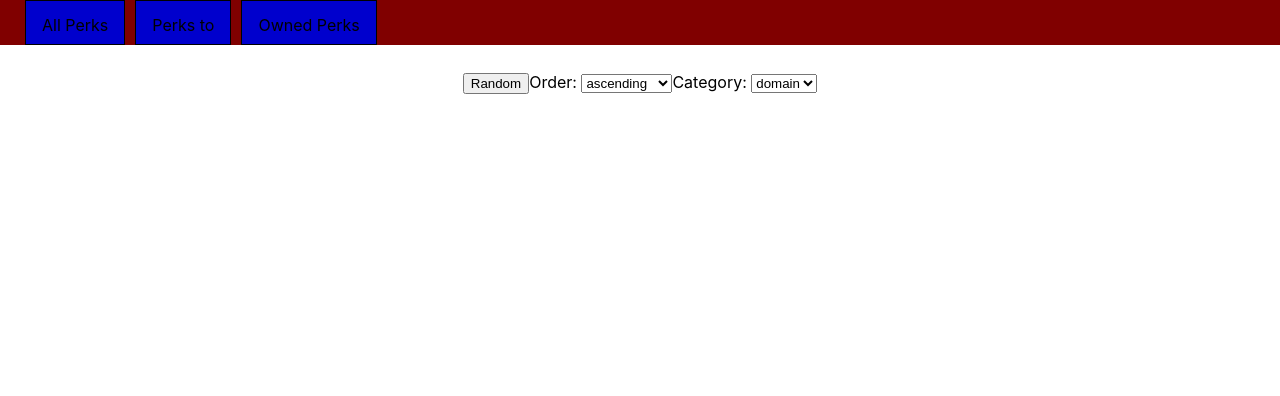
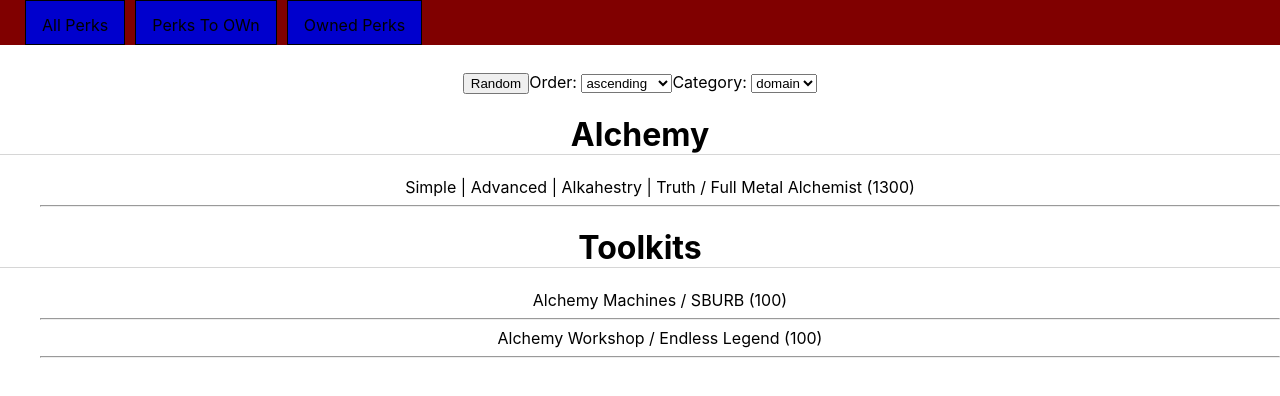
Before and after one commit to Zerak95/Celestial-Forge, a React (Create React App) app: page / in a window 1280 px wide. Shown: the top 396 px of the page. Built offline with nearby package versions, Linux system fonts and the light colour scheme.

Commit message:
feature functinal

```diff
--- a/src/App.js
+++ b/src/App.js
@@ -10,13 +10,13 @@ import AllPerks from './containers/AllPerks/AllPerks';
 
 class App extends Component {
   state = {
-      perkListToDisplay: 1
+    perkListToDisplay: 1
   }
 
   listOfPerksToDisplayHandler = listNumber => {
-      if (listNumber !== this.state.perkListToDisplay) {
-          this.setState({perkListToDisplay:listNumber});
-      }
+    if (listNumber !== this.state.perkListToDisplay) {
+        this.setState({perkListToDisplay:listNumber});
+    }
   }
   render () {
     return (
@@ -24,7 +24,7 @@ class App extends Component {
         <div>
 
         </div>
-        <Layout>
+        <Layout listToDisplay={this.listOfPerksToDisplayHandler} >
           <AllPerks perkList={this.state.perkListToDisplay} />
           {/* <Perk
             name='Tinkerer'
--- a/src/components/Layout/Layout.js
+++ b/src/components/Layout/Layout.js
@@ -7,7 +7,7 @@ import classes from './Layout.css';
 const layout = (props) => {
     return (
         <Aux>
-            <NavBar/>
+            <NavBar listToDisplay={props.listToDisplay} />
             <main className='Content'>
                 {props.children}
             </main>
--- a/src/components/Perk/Category/Category.js
+++ b/src/components/Perk/Category/Category.js
@@ -4,6 +4,9 @@ import CatagoryItem from './CategoryItem.js/CategoryItem';
 //TODO: move into PerkList folder
 
 const category = (props) => {
+
+    // console.log('const category = (props)');
+    // console.log(props);
 
     let allPerks = null;
     let categoryItems = {};
@@ -36,6 +39,9 @@ const category = (props) => {
             // categoryItems = tempCategoryItems;
         });
 
+        // console.log('@@@@@@@@@@################');
+        // console.log('props');
+        // console.log(props);
         props.data.forEach(perk => {
             categoryItems[perk[catagoryName]].perks.push(perk);
         });
--- a/src/components/Perk/Header/Header.js
+++ b/src/components/Perk/Header/Header.js
@@ -1,6 +1,6 @@
 import React from 'react';
 
-
+//TODO: move to UI folder
 const header = (props) => {
 
     const style = {
--- a/src/components/UI/Modal/Modal.js
+++ b/src/components/UI/Modal/Modal.js
@@ -10,6 +10,7 @@ class Modal extends Component {
         return nextProps.show !== this.props.show;
     }
 
+    //TODO: remove componentWillUpdate()
     componentWillUpdate() {
         console.log('[Modal] WillUpdate');
     }
--- a/src/components/UI/Navigation/NavBar/NavBar.js
+++ b/src/components/UI/Navigation/NavBar/NavBar.js
@@ -4,7 +4,7 @@ import classes from './NavBar.css';
 
 const navBar = (props) => (
     <nav className='NavBar'>
-        <NavigationItems/>
+        <NavigationItems listToDisplay={props.listToDisplay} />
     </nav>
 );
 
--- a/src/components/UI/Navigation/NavigationItems/NavigationItem/NavigationItem.js
+++ b/src/components/UI/Navigation/NavigationItems/NavigationItem/NavigationItem.js
@@ -2,7 +2,7 @@ import React from 'react';
 import classes from './NavigationItem.css';
 
 const navigationItem = (props) => (
-    <li className='NavigationItem'>
+    <li className='NavigationItem' onClick={() => {props.listToDisplay(props.listnumber)}}>
         <a>
             {props.children}
         </a>
--- a/src/components/UI/Navigation/NavigationItems/NavigationItems.js
+++ b/src/components/UI/Navigation/NavigationItems/NavigationItems.js
@@ -2,12 +2,12 @@ import React from 'react';
 import NavigationItem from './NavigationItem/NavigationItem';
 import classes from './NavigationItems.css';
 
-
+//TODO: might need to change where listToDisplay function is triggered
 const navigationItems = (props) => (
     <ul className='NavigationItems'>
-        <NavigationItem>All Perks</NavigationItem>
-        <NavigationItem>Perks to</NavigationItem>
-        <NavigationItem>Owned Perks</NavigationItem>
+        <NavigationItem listToDisplay={props.listToDisplay} listnumber={1} >All Perks</NavigationItem>
+        <NavigationItem listToDisplay={props.listToDisplay} listnumber={2} >Perks To OWn</NavigationItem>
+        <NavigationItem listToDisplay={props.listToDisplay} listnumber={3} >Owned Perks</NavigationItem>
     </ul>
 )
 
--- a/src/containers/AllPerks/AllPerks.js
+++ b/src/containers/AllPerks/AllPerks.js
@@ -46,26 +46,33 @@ class AllPerks extends Component {
         // isPerkOwned: false
         perksLeftToOwn: {},
         // perkListToDisplay [1: all, 2: to own, 3: owned]
-        perkListToDisplay: Object.values(perkData)
+        perkListToDisplay: 1
     }
 
     componentDidMount(){
         console.log('componentDidMount()');
         this.initialiseAllPerks();
         this.initialiseOwnedPerks();
+        this.listOfPerksToDisplay();
     }
 
-    shouldComponentUpdate(nextProps, nextState) {
-        return nextProps.show !== this.props.show;
+    // shouldComponentUpdate(nextProps, nextState) {
+    //     console.log('!!!!!!!perkList !== this.props.perkList');
+    //     console.log(nextProps.perkList !== this.props.perkList);
+    //     return nextProps.perkList !== this.props.perkList;
+    // }
+
+    componentDidUpdate(prevProps, prevState){
+        console.log("@@@@@@@componentDidUpdate is called");
+        if (prevProps.perkList !== this.props.perkList) {
+            this.setState({perkListToDisplay: this.props.perkList});
+        }
     }
 
-    componentDidUpdate(){
-        this.listOfPerksToDisplay(this.props.perkList);
-    }
 
     //TODO: reload if a perk is added to list of owned. and on owned page??
 
-
+    //TODO: fix add and remove button
     showFullPerkHandler = (perk) => {
         if (this.state.isDisplayOwnedPerks) {
             this.checkIfOwnedPerkHandler(perk);
@@ -148,22 +155,26 @@ class AllPerks extends Component {
             delete tempPerksLeftToOwn[perk.id];
         }
 
-        console.log('tempOwnedPerks');
-        console.log(tempOwnedPerks);
+        // console.log('tempOwnedPerks');
+        // console.log(tempOwnedPerks);
         // console.log('tempPerksLeftToOwn');
         // console.log(tempPerksLeftToOwn);
         // console.log('perkData');
         // console.log(perkData);
 
         this.setState({ownedPerks: tempOwnedPerks, perksLeftToOwn: tempPerksLeftToOwn,
-                            selectedPerk: perk, showPerk: true});
+                            selectedPerk: perk, showPerk: true,
+                            selectedPerk: this.state.ownedPerks[perk.id]});
+
+        // this.requestUpdate();
     }
 
     removePerkFromOwnedHandler = perk => {
         let tempOwnedPerks = {...this.state.ownedPerks};
         let tempPerksLeftToOwn = {...this.state.perksLeftToOwn};
+        let tempId = perk.id;
 
-        tempPerksLeftToOwn[perk.id] = perk;
+
 
         //TODO: change to if ('key' in myObj)
         //TODO: acount for cp when removing
@@ -174,9 +185,13 @@ class AllPerks extends Component {
             }
 
             tempPerksLeftToOwn[perk.parentId].extra_perks.push(perk);
+            tempId = perk.parentId;
 
+        }else{
+            tempPerksLeftToOwn[perk.id] = perk;
         }
-            delete tempOwnedPerks[perk.id];
+
+        delete tempOwnedPerks[perk.id];
 
 
         console.log('tempOwnedPerks');
@@ -185,7 +200,8 @@ class AllPerks extends Component {
         // console.log(tempPerksLeftToOwn);
 
         this.setState({ownedPerks: tempOwnedPerks, perksLeftToOwn: tempPerksLeftToOwn,
-                            selectedPerk: perk, showPerk: true});
+                            selectedPerk: perk, showPerk: true,
+                            selectedPerk: this.state.perksLeftToOwn[tempId]});
     }
 
     checkIfOwnedPerkHandler = perk => {
@@ -218,23 +234,31 @@ class AllPerks extends Component {
         });
     }
 
-    listOfPerksToDisplay = (listNumber) => {
+    listOfPerksToDisplay = () => {
+        // console.log('listOfPerksToDisplay is called');
         //TODO: make more efficient
-        let listToDisplay = Object.values(perkData);
+        let listToDisplay;
 
-        if (listNumber === 2) {
-            listToDisplay = this.state.perksLeftToOwn;
-        } else if (listNumber === 3) {
-            listToDisplay = this.state.ownedPerks;
+        if (this.state.perkListToDisplay === 1) {
+            listToDisplay = Object.values(perkData);
+        } else if (this.state.perkListToDisplay === 2) {
+            listToDisplay = Object.values(this.state.perksLeftToOwn);
+        } else if (this.state.perkListToDisplay === 3) {
+            listToDisplay = Object.values(this.state.ownedPerks);
         }
 
-        this.setState({perkListToDisplay: listToDisplay})
+        return listToDisplay;
+
+        // console.log('listToDisplay');
+        // console.log(listToDisplay);
+        // this.setState({perkListToDisplay: listToDisplay});
     }
 
 
     render () {
 
-
+        console.log('this.state');
+        console.log(this.state);
 
         return(
             <Aux>
@@ -277,11 +301,13 @@ class AllPerks extends Component {
                 /> */}
 
                 <Category
-                    data={this.state.perkListToDisplay}
+                    data={this.listOfPerksToDisplay()}
                     category={this.state.categories[this.state.viewCatagory]}
                     clicked={this.showFullPerkHandler}
                     ascendingOrder={this.state.ascendingOrder}
                 />
+                {/* {console.log('$$$$$$$ this.state $$$$$$$$')}
+                {console.log(this.state)} */}
 
             </Aux>
         );
```
